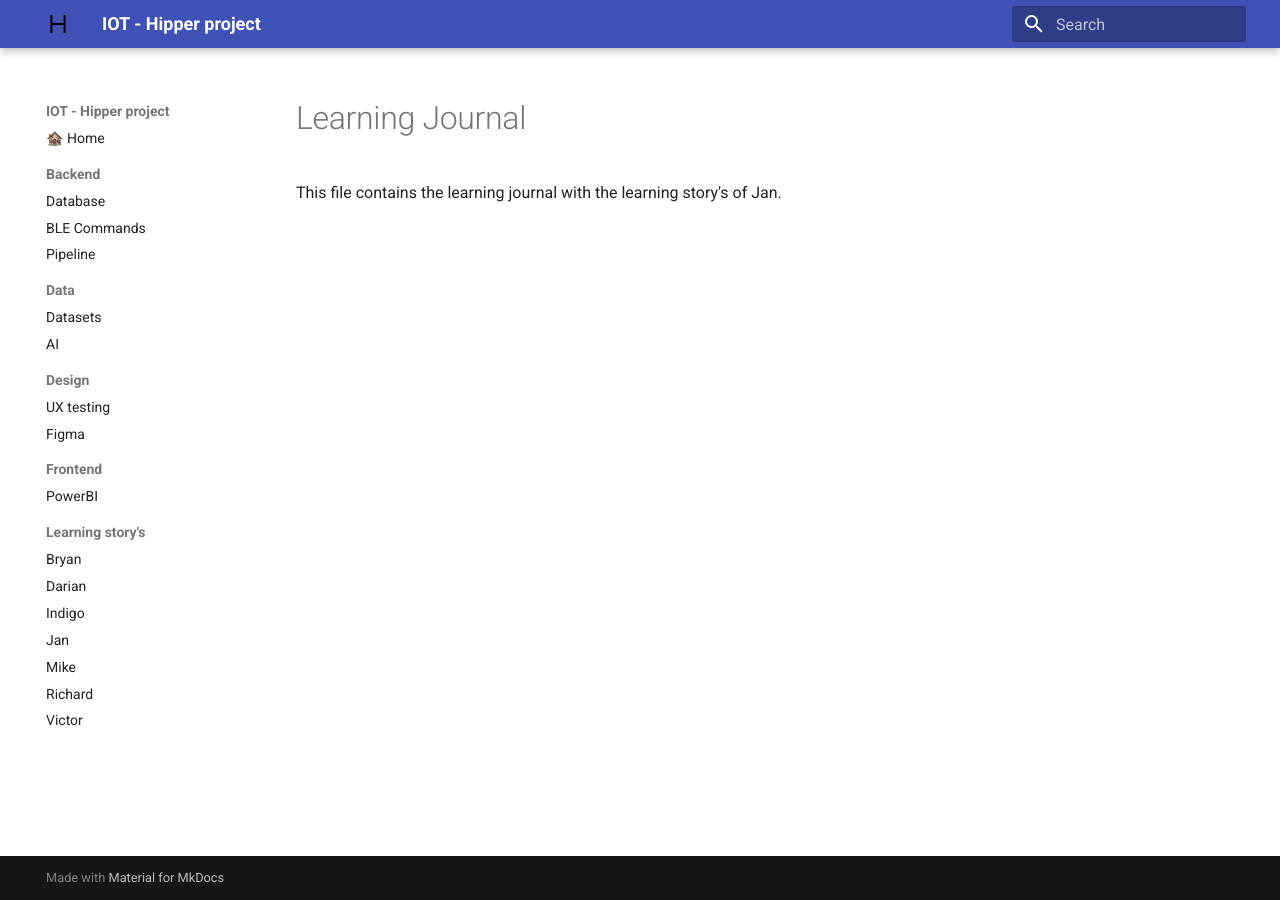
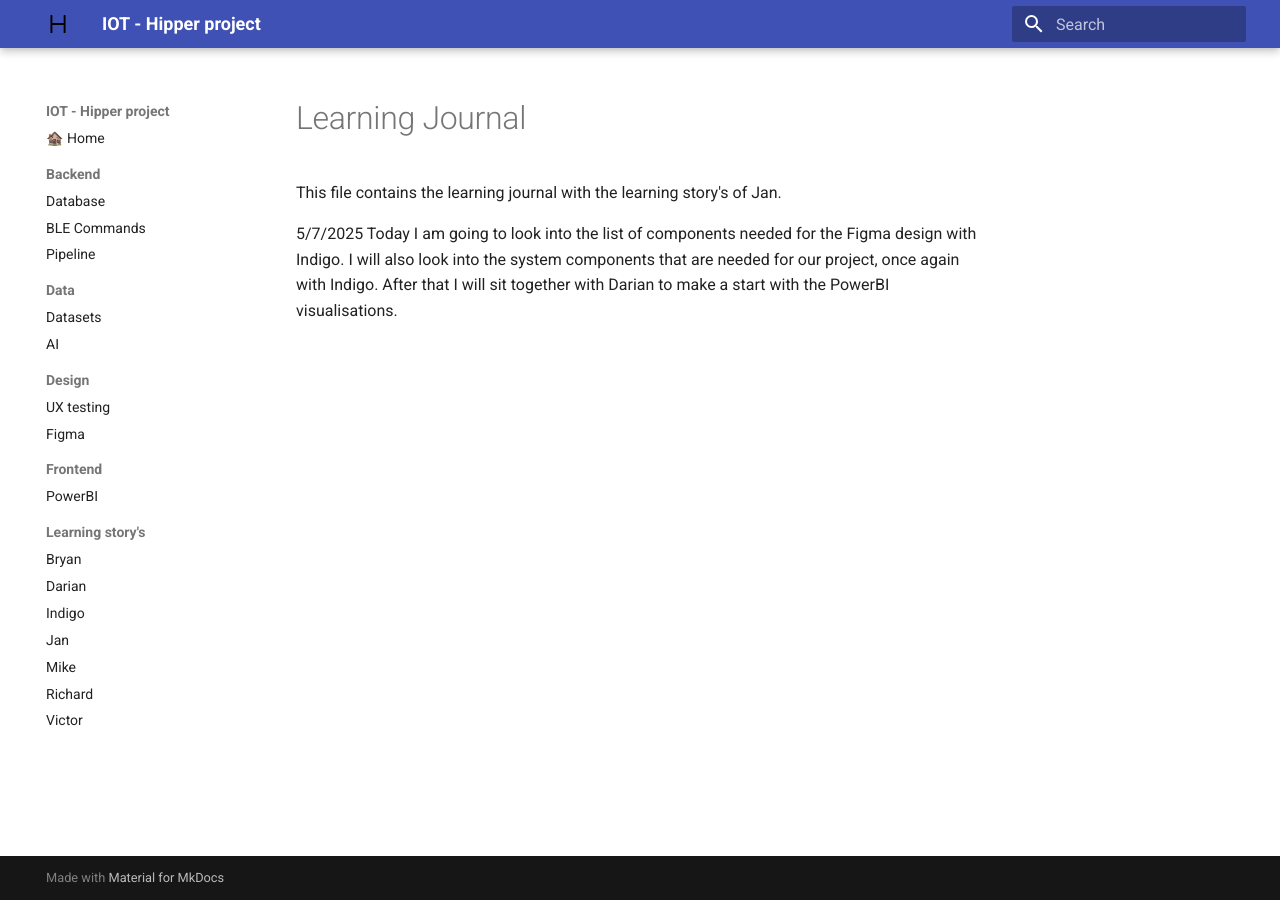
Before and after one commit to Vic-Warden/Digital-Life-Hipper-Monitoring, an MkDocs documentation site: the page built from docs/learning/journalJan.md, in a window 1280 px wide. Built offline with MkDocs 1.6.1 and Material for MkDocs 9.7.7, drawn with Linux system fonts in a browser that asks for light colours.

Commit message:
First journal commit

```diff
--- a/docs/learning/journalJan.md
+++ b/docs/learning/journalJan.md
@@ -1,2 +1,6 @@
 # Learning Journal
+
 This file contains the learning journal with the learning story's of Jan.
+
+5/7/2025
+Today I am going to look into the list of components needed for the Figma design with Indigo. I will also look into the system components that are needed for our project, once again with Indigo. After that I will sit together with Darian to make a start with the PowerBI visualisations.
```
